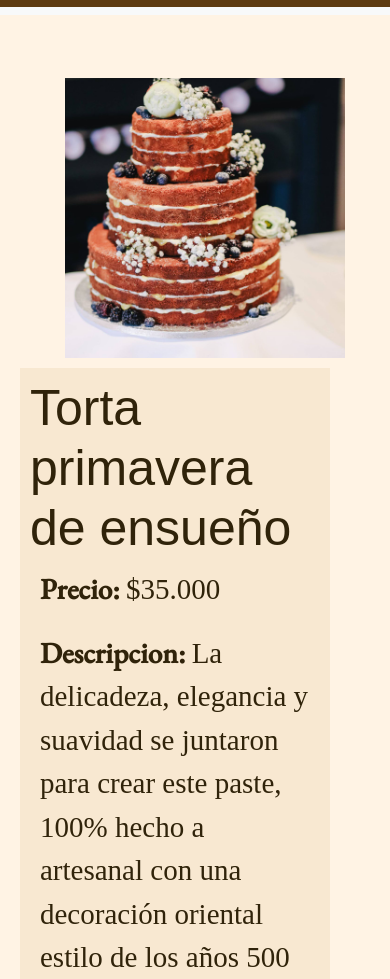
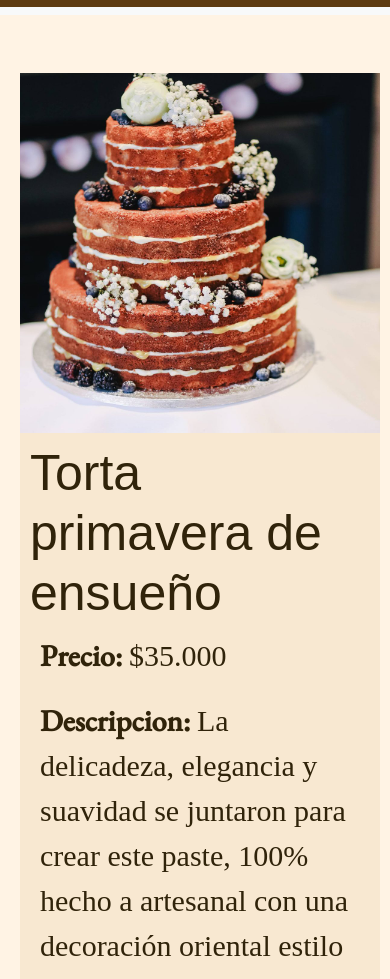
Before and after one commit to anadelahl/Jane-cake-shop, a website: page pages/mirarproductos.html in a window 390 px wide. Shown: the part 121-1100 px from the top of the page. Drawn offline with nearby package versions, Linux system fonts and the light colour scheme; a web font is replaced by a local one.

Commit message:
ver productos

```diff
--- a/pages/mirarproductos.html
+++ b/pages/mirarproductos.html
@@ -64,14 +64,14 @@
                 </div>
                 <div class="productos-descripcion">
                     <h3 class="h3-img">Torta primavera de ensueño</h3>
-                    <p class="p-descripcion"><b>Precio: </b> $35.000</p>
+                    <p class="p-descripcion"><b>Precio: </b> $35.000 </p>
                     <p class="p-descripcion"><b>Descripcion: </b> La delicadeza, elegancia y suavidad se juntaron para crear este paste, 100% hecho a artesanal con una decoración oriental estilo de los años 500</p>
                     <p class="p-descripcion"><b>Sabor:</b> Chocolate| Vainilla| Fresa</p>
                     <p class="p-descripcion"><b>Consistencia: </b> Suave y espongosa</p>
                     <p class="p-descripcion"><b>Unidades disponibles: </b> 39</p>
                     <div class="botones">
-                    <a href="#" class="boton">Agregar al carrito</a>
-                    <a href="#" class="boton">Comprar</a>
+                    <a href="mirarproductos.html" class="boton">Agregar al carrito</a>
+                    <a href="mirarproductos.html" class="boton">Comprar</a>
                 </div>
                 </div>
             </div>
--- a/scss/base/_mediaquery.scss
+++ b/scss/base/_mediaquery.scss
@@ -188,28 +188,10 @@
             .grid-productos{
             display: flex;
             flex-wrap: wrap;
+            align-items: center;
 
             .cakes {
-                margin-left: 30px;
-                margin-right: 30px;
                 align-content: center;
-
-
-                .img {
-                    height: 100%;
-                    width: 100%;
-                    text-align: center;
-                    padding: 0;
-                    margin-bottom: 5px;
-                    flex-wrap: wrap;
-                }
-        }
-        .productos-descripcion {
-            display: flex;
-            margin-right: 10px;
-            margin-left: 10px;
-            padding: 5px;
-            align-content: center;
 
     }
     }
--- a/scss/components/_mirarproductos.scss
+++ b/scss/components/_mirarproductos.scss
@@ -14,43 +14,33 @@ main {
             justify-items: start;
             align-items: start;
             position: static;
-            justify-content: space-evenly;
+            justify-content: center;
 
             .cakes {
-                text-align: center;
-                padding: 5px;
-                margin-left: 50px;
+                padding: 0;
+                margin-left: 10px;
+                margin-right: 0;
                 height: 100%;
                 width: 100%;
                 flex-wrap: wrap;
                 display: flex;
+                align-items: center;
                 justify-content: flex-start;
 
                 .img {
                     height: 100%;
                     width: 100%;
-                    text-align: center;
                     padding: 0;
-                    margin-bottom: 5px;
+                    margin: 0;
                     flex-wrap: wrap;
                 }
-
-                .h3-img {
-                    color: #30230a;
-                    text-align: start;
-                    font-size: 50px;
-                    margin-top: 5px;
-                    padding: 0;
-                    font-family: 'Francois one', sans-serif;
-                }
-
             }
 
             .productos-descripcion {
                 text-align: start;
                 padding: 10px;
-                margin-bottom: 0;
-                margin-right: 50px;
+                margin-bottom: 10px;
+                margin-right: 0;
                 margin-left: 10px;
                 height: 100%;
                 width: 100%;
@@ -71,7 +61,7 @@ main {
 
                 .p-descripcion {
                     color: #30230a;
-                    font-size: 29px;
+                    font-size: 30px;
                     margin: 5px;
                     padding: 5px;
                     font-family: 'Jacques Francois', serif;
```
Also changed, not shown: css/estilos.css.
